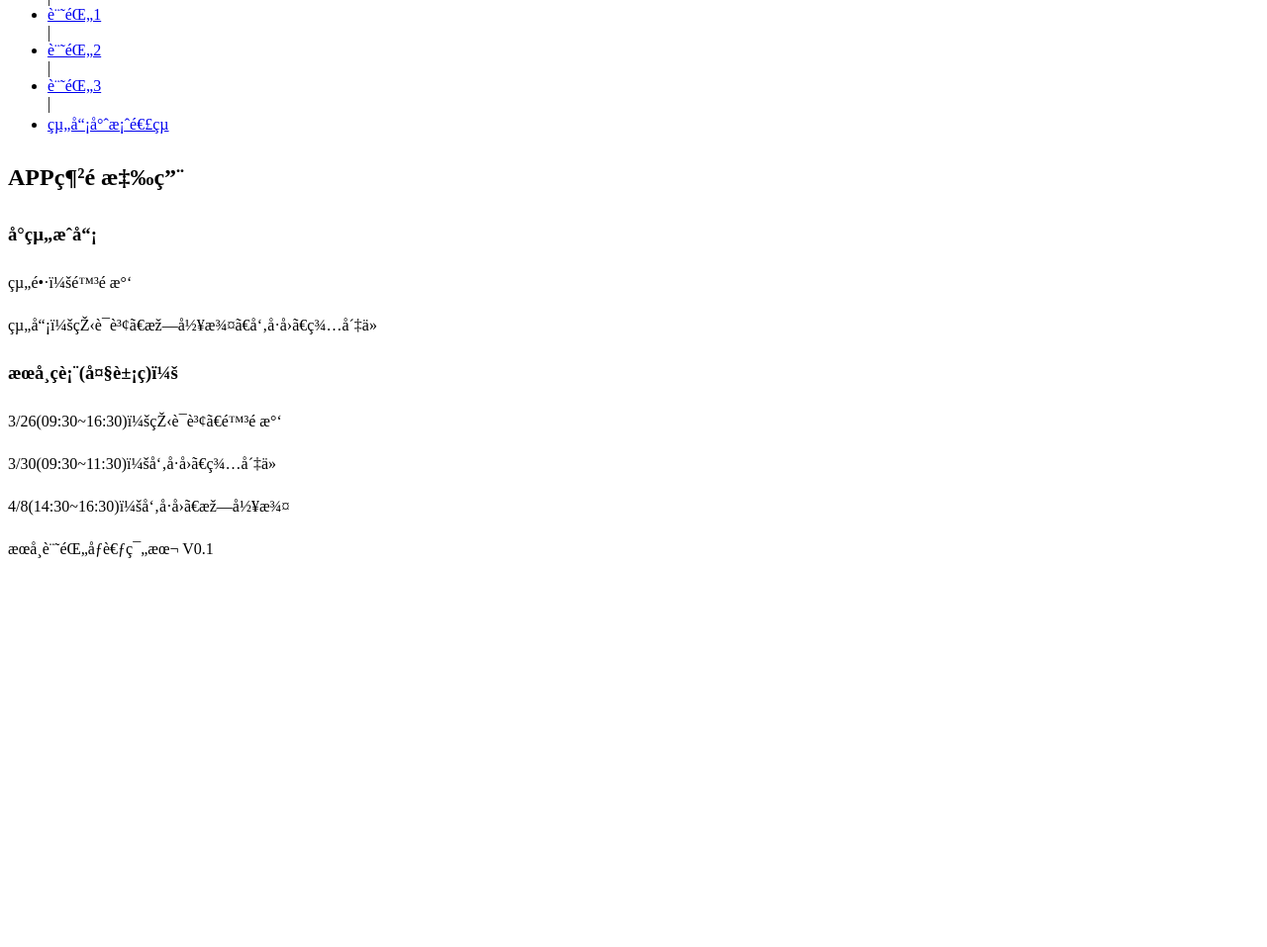
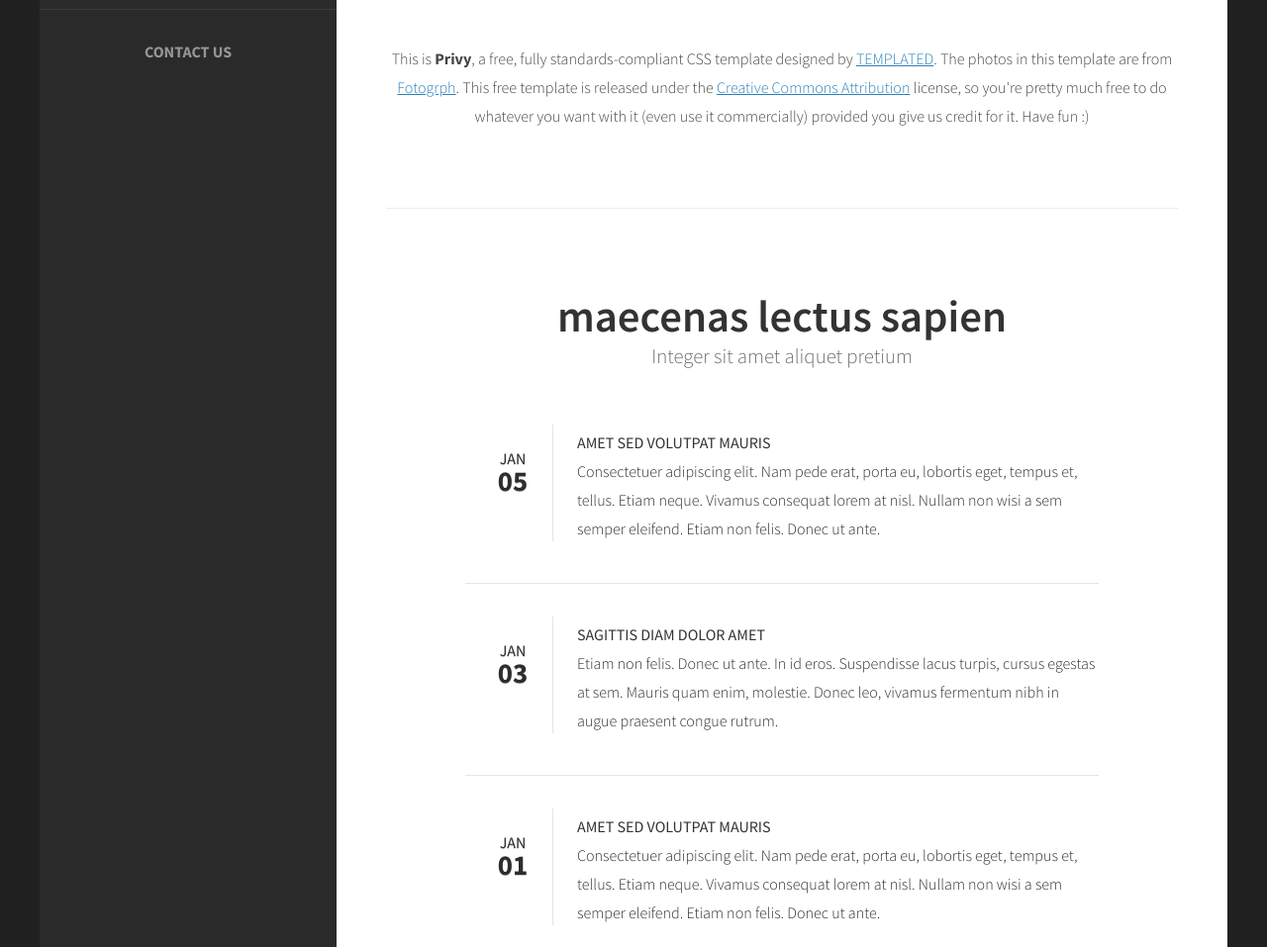
Before and after one commit to bright111560/test01, a plain HTML site: page index.html in a window 1280 px wide. Shown: the part 603-1560 px from the top of the page at 99% size. Before the commit the page ends 1181 px from the top, so only its background shows below. Drawn offline with Linux system fonts and the light colour scheme.

Commit message:
ㄌindex

```diff
--- a/index.html
+++ b/index.html
@@ -1,57 +1,93 @@
+<!DOCTYPE html PUBLIC "-//W3C//DTD XHTML 1.0 Strict//EN" "http://www.w3.org/TR/xhtml1/DTD/xhtml1-strict.dtd">
+<!--
+Design by TEMPLATED
+http://templated.co
+Released for free under the Creative Commons Attribution License
 
+Name       : Skeleton
+Description: A two-column, fixed-width design with dark color scheme.
+Version    : 1.0
+Released   : 20130902
 
+-->
+<html xmlns="http://www.w3.org/1999/xhtml">
+<head>
+<meta http-equiv="Content-Type" content="text/html; charset=utf-8" />
+<title></title>
+<meta name="keywords" content="" />
+<meta name="description" content="" />
+<link href="http://fonts.googleapis.com/css?family=Source+Sans+Pro:200,300,400,600,700,900" rel="stylesheet" />
+<link href="default.css" rel="stylesheet" type="text/css" media="all" />
+<link href="fonts.css" rel="stylesheet" type="text/css" media="all" />
 
+<!--[if IE 6]><link href="default_ie6.css" rel="stylesheet" type="text/css" /><![endif]-->
 
-
-
-<!DOCTYPE>
-<head>
-<title>服學記錄</title>
-<meta content="text/html; charset=utf-8" />
-<link href="style.css" rel="stylesheet" type="text/css" />
 </head>
 <body>
-<div id="container">
+<div id="page" class="container">
 	<div id="header">
-    <img src="images/earth.png" width="540" alt="Header">
+		<div id="logo">
+			<img src="images/pic02.jpg" alt="" />
+			<h1><a href="#">Privy</a></h1>
+			<span>Design by <a href="http://templated.co" rel="nofollow">TEMPLATED</a></span>
 		</div>
-  <div id="content">
-    <div id="sheettop">
-      <div id="nav">
+		<div id="menu">
 			<ul>
-          <li><a class="active" href="index.html">首頁</a></li>
-          |
-          <li><a href="record1.html">記錄1</a></li>
-          |
-          <li><a href="record2.html">記錄2</a></li>
-          |
-          <li><a href="record3.html">記錄3</a></li>
-          |
-          <li><a href="member links.html">組員專案連結</a></li>
-
+				<li class="current_page_item"><a href="#" accesskey="1" title="">Homepage</a></li>
+				<li><a href="#" accesskey="2" title="">Our Clients</a></li>
+				<li><a href="#" accesskey="3" title="">About Us</a></li>
+				<li><a href="#" accesskey="4" title="">Careers</a></li>
+				<li><a href="#" accesskey="5" title="">Contact Us</a></li>
 			</ul>
 		</div>
+	</div>
+	<div id="main">
+		<div id="banner">
+			<img src="images/pic01.jpg" alt="" class="image-full" />
+		</div>
+		<div id="welcome">
 			<div class="title">
-        <h2>APP網頁應用</h2>
-        <h1></h1>
+				<h2>Fusce ultrices fringilla metus</h2>
+				<span class="byline">Donec leo, vivamus fermentum nibh in augue praesent a lacus at urna congue</span>
 			</div>
-      <div class="text">
-        <h3>小組成員</h3>
-        <p>組長：陳遠民</p>
-        <p>組員：王譯賢、林彥澤、呂巍君、羅崇仁</p>
-        <h3>服學班表(大象班)：</h3>
-        <p>3/26(09:30~16:30)：王譯賢、陳遠民</p>
-        <p>3/30(09:30~11:30)：呂巍君、羅崇仁</p>
-        <p>4/8(14:30~16:30)：呂巍君、林彥澤</p>
-        <div style="clear:both"></div>
+			<p>This is <strong>Privy</strong>, a free, fully standards-compliant CSS template designed by <a href="http://templated.co" rel="nofollow">TEMPLATED</a>. The photos in this template are from <a href="http://fotogrph.com/"> Fotogrph</a>. This free template is released under the <a href="http://templated.co/license">Creative Commons Attribution</a> license, so you're pretty much free to do whatever you want with it (even use it commercially) provided you give us credit for it. Have fun :) </p>
+			<ul class="actions">
+				<li><a href="#" class="button">Etiam posuere</a></li>
+			</ul>
 		</div>
-      <div style="clear:both"></div>
+		<div id="featured">
+			<div class="title">
+				<h2>Maecenas lectus sapien</h2>
+				<span class="byline">Integer sit amet aliquet pretium</span>
+			</div>
+			<ul class="style1">
+				<li class="first">
+					<p class="date"><a href="#">Jan<b>05</b></a></p>
+					<h3>Amet sed volutpat mauris</h3>
+					<p><a href="#">Consectetuer adipiscing elit. Nam pede erat, porta eu, lobortis eget, tempus et, tellus. Etiam neque. Vivamus consequat lorem at nisl. Nullam non wisi a sem semper eleifend. Etiam non felis. Donec ut ante.</a></p>
+				</li>
+				<li>
+					<p class="date"><a href="#">Jan<b>03</b></a></p>
+					<h3>Sagittis diam dolor amet</h3>
+					<p><a href="#">Etiam non felis. Donec ut ante. In id eros. Suspendisse lacus turpis, cursus egestas at sem. Mauris quam enim, molestie. Donec leo, vivamus fermentum nibh in augue praesent congue rutrum.</a></p>
+				</li>
+				<li>
+					<p class="date"><a href="#">Jan<b>01</b></a></p>
+					<h3>Amet sed volutpat mauris</h3>
+					<p><a href="#">Consectetuer adipiscing elit. Nam pede erat, porta eu, lobortis eget, tempus et, tellus. Etiam neque. Vivamus consequat lorem at nisl. Nullam non wisi a sem semper eleifend. Etiam non felis. Donec ut ante.</a></p>
+				</li>
+				<li>
+					<p class="date"><a href="#">Dec<b>31</b></a></p>
+					<h3>Sagittis diam dolor amet</h3>
+					<p><a href="#">Etiam non felis. Donec ut ante. In id eros. Suspendisse lacus turpis, cursus egestas at sem. Mauris quam enim, molestie. Donec leo, vivamus fermentum nibh in augue praesent congue rutrum.</a></p>
+				</li>
+			</ul>
+		</div>
+		<div id="copyright">
+			<span>&copy; Untitled. All rights reserved. | Photos by <a href="http://fotogrph.com/">Fotogrph</a></span>
+			<span>Design by <a href="http://templated.co" rel="nofollow">TEMPLATED</a>.</span>
 		</div>
 	</div>
-  <div class="clear"></div>
-  <div id="footer">
-      服學記錄參考範本 V0.1
 </div>
-  <div class="clear"></div>
-</div>
+</body>
 </html>
```
Lines whose indentation alone changed are shown as unchanged.
